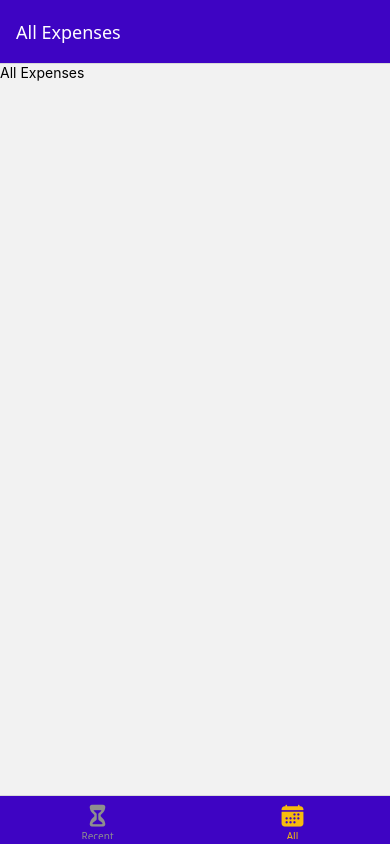
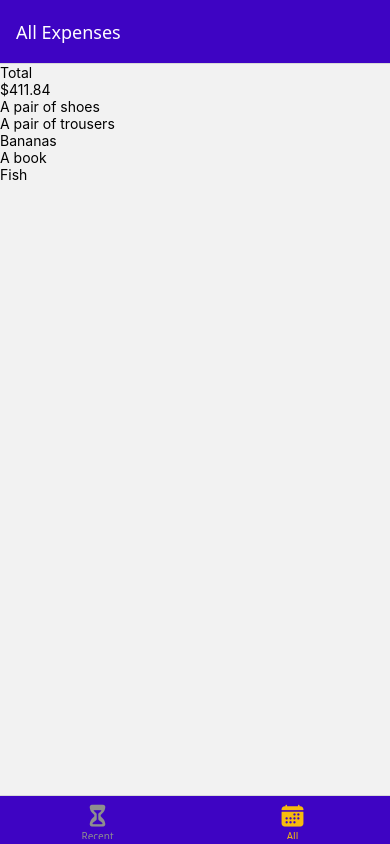
Before and after one commit to asnganje/expense-tracker-1, a React Native app: screen /AllExpenses in a window 390 px wide. Built offline with nearby package versions, Linux system fonts and the light colour scheme.

Commit message:
add logic for displaying expense list

```diff
--- a/components/ExpensesOutput/ExpensesList.js
+++ b/components/ExpensesOutput/ExpensesList.js
@@ -1,7 +1,16 @@
-import { FlatList } from "react-native";
+import { FlatList, Text } from "react-native";
+
+function renderExpenseItem(itemData) {
+  return <Text>{itemData.item.description}</Text>
+}
 
 function ExpensesList({expenses}) {
-  return <FlatList />
+
+  return <FlatList
+    data={expenses}
+    renderItem={renderExpenseItem}
+    keyExtractor={(item)=> item.id}
+  />
 }
 
 export default ExpensesList;
--- a/components/ExpensesOutput/ExpensesOutput.js
+++ b/components/ExpensesOutput/ExpensesOutput.js
@@ -2,11 +2,44 @@
 import ExpensesList from "./ExpensesList";
 import ExpensesSummary from "./ExpensesSummary";
 
+const DUMMY_EXPENSES = [
+  {
+    id:"e1",
+    description: "A pair of shoes",
+    amount: 59.99,
+    date: new Date("2023-12-19")
+  },
+  {
+    id:"e2",
+    description: "A pair of trousers",
+    amount: 12.01,
+    date: new Date("2023-02-23")
+  },
+  {
+    id:"e3",
+    description: "Bananas",
+    amount: 34.34,
+    date: new Date("2024-08-14")
+  },
+  {
+    id:"e4",
+    description: "A book",
+    amount: 100.00,
+    date: new Date("2025-12-23")
+  },
+  {
+    id:"e5",
+    description: "Fish",
+    amount: 205.50,
+    date: new Date("2026-01-15")
+  }
+]
+
 function ExpensesOutput({expenses, expensesPeriod}) {
   return(
     <View>
-      <ExpensesSummary expenses={expenses} periodName={expensesPeriod} />
-      <ExpensesList />
+      <ExpensesSummary expenses={DUMMY_EXPENSES} periodName={expensesPeriod} />
+      <ExpensesList expenses={DUMMY_EXPENSES}/>
     </View>
   )
 }
--- a/screens/AllExpenses.js
+++ b/screens/AllExpenses.js
@@ -1,11 +1,8 @@
 import { Text, View } from "react-native";
+import ExpensesOutput from "../components/ExpensesOutput/ExpensesOutput";
 
 function AllExpenses() {
-  return(
-    <View>
-      <Text>All Expenses</Text>
-    </View>
-  )
+  return(<ExpensesOutput expensesPeriod="Total" />)
 
 }
 
--- a/screens/RecentExpenses.js
+++ b/screens/RecentExpenses.js
@@ -1,11 +1,8 @@
 import { Text, View } from "react-native";
+import ExpensesOutput from "../components/ExpensesOutput/ExpensesOutput";
 
 function RecentExpense() {
-  return(
-    <View>
-      <Text>Recent Expenses</Text>
-    </View>
-  )
+  return( <ExpensesOutput expensesPeriod="Last 7 days"/>)
 
 }
 
```
